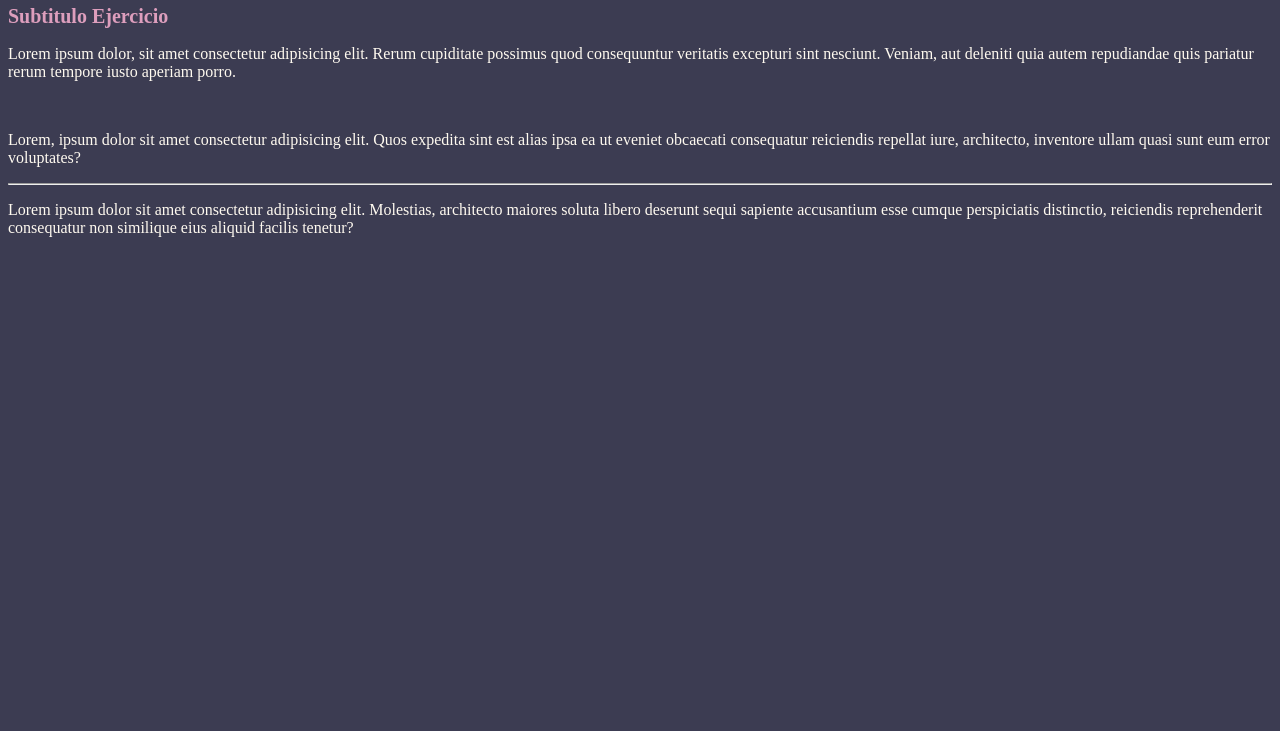
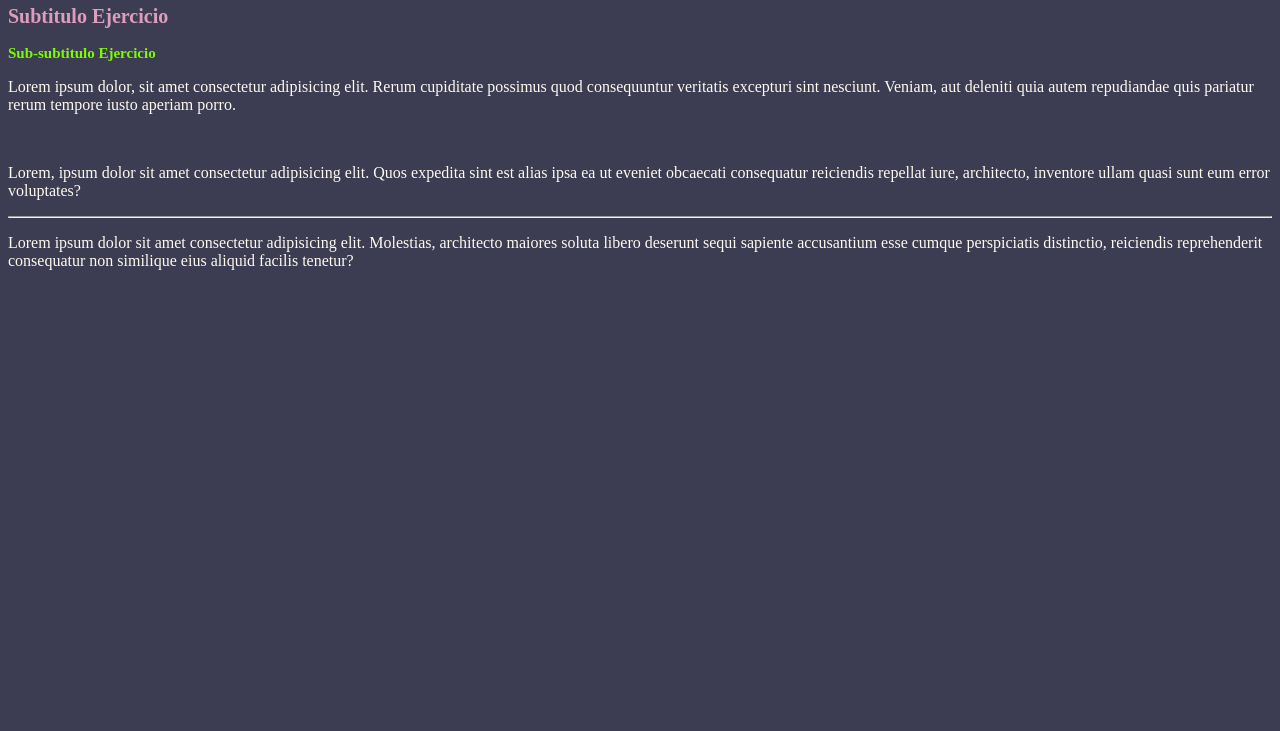
Before and after one commit to Maurock182/ejercicio-prueba, a plain HTML site: page index.html in a window 1280 px wide. Shown: the part 69-800 px from the top of the page. Drawn offline with Linux system fonts and the light colour scheme.

Commit message:
version 5
error en html

```diff
--- a/index.html
+++ b/index.html
@@ -10,6 +10,7 @@
 <body>
     <h1>Ejercicio-Prueba </h1>
     <h2>Subtitulo Ejercicio</h2>
+    <h3>Sub-subtitulo Ejercicio</h3>
     <p>Lorem ipsum dolor, sit amet consectetur adipisicing elit. Rerum cupiditate possimus quod consequuntur veritatis excepturi sint nesciunt. Veniam, aut deleniti quia autem repudiandae quis pariatur rerum tempore iusto aperiam porro.</p>
     <br>
     <p>Lorem, ipsum dolor sit amet consectetur adipisicing elit. Quos expedita sint est alias ipsa ea ut eveniet obcaecati consequatur reiciendis repellat iure, architecto, inventore ullam quasi sunt eum error voluptates?</p>
```
